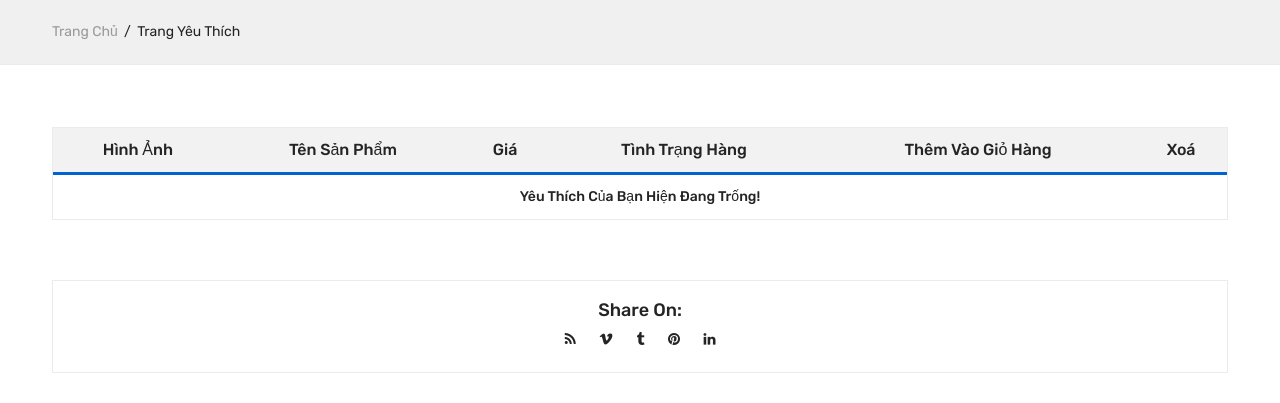
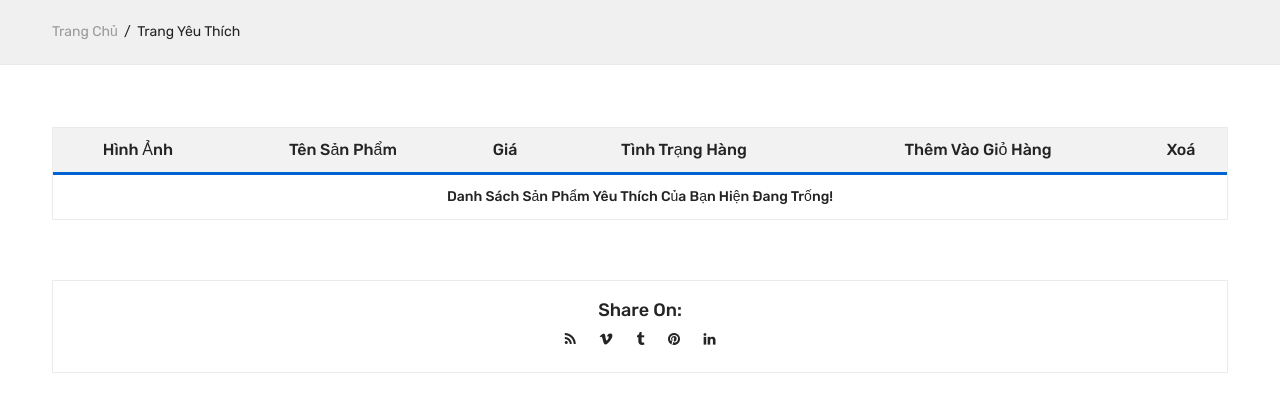
Before and after one commit to tinle1811/Beta6s, a Laravel app: page /wishlist in a window 1280 px wide. Shown: the part 201-604 px from the top of the page. Run offline with Laravel 12, Linux system fonts and the light colour scheme; a user stored in the database is signed in; data comes from the database, SQL or seed files in the repository; data that the repository does not hold is empty; some web fonts are replaced.

Commit message:
Khoa đã chỉnh sửa nội dung các thông báo cho người dùng khi họ tương tác với danh sách sản phẩm yêu thích.

```diff
--- a/app/Http/Controllers/HomeController.php
+++ b/app/Http/Controllers/HomeController.php
@@ -65,7 +65,7 @@ class HomeController extends Controller
     public function wishlist()
     {
         if (!Auth::check()) {
-            return redirect()->route('user.home.index')->with('error', 'Vui lòng đăng nhập để thêm vào yêu thích');
+            return redirect()->route('user.home.index')->with('error', 'Vui lòng đăng nhập để xem danh sách sản phẩm yêu thích');
         }
         $maTk = Auth::user()->MaTK;
 
@@ -80,7 +80,7 @@ class HomeController extends Controller
     public function addToWishlist(Request $request, $id)
     {
         if (!Auth::check()) {
-            return redirect()->route('user.home.index')->with('error', 'Vui lòng đăng nhập để thêm vào yêu thích');
+            return redirect()->route('user.home.index')->with('error', 'Vui lòng đăng nhập để thêm vào danh sách sản phẩm yêu thích');
         }
 
         $maTk = Auth::user()->MaTK;
@@ -102,13 +102,13 @@ class HomeController extends Controller
 
         // Kiểm tra nếu sản phẩm không tồn tại
         if (!$wishlistItem) {
-            return redirect()->route('user.home.wishlist')->with('error', 'Sản phẩm không tồn tại trong yêu thích.');
+            return redirect()->route('user.home.wishlist')->with('error', 'Sản phẩm không tồn tại trong danh sách sản phẩm yêu thích.');
         }
 
         // Xóa sản phẩm khỏi giỏ hàng
         $wishlistItem->delete();
 
         // Chuyển hướng về trang giỏ hàng với thông báo
-        return redirect()->route('user.home.wishlist')->with('success', 'Sản phẩm đã được xóa khỏi yêu thích.');
+        return redirect()->route('user.home.wishlist')->with('success', 'Sản phẩm đã được xóa khỏi danh sách sản phẩm yêu thích.');
     }
 }
--- a/resources/views/user/home/wishlist.blade.php
+++ b/resources/views/user/home/wishlist.blade.php
@@ -55,7 +55,7 @@
                                         </tr>
                                     @empty
                                         <tr>
-                                            <td colspan="6">Yêu thích của bạn hiện đang trống!</td>
+                                            <td colspan="6">Danh sách sản phẩm yêu thích của bạn hiện đang trống!</td>
                                         </tr>
                                     @endforelse
                                 </tbody>
```
